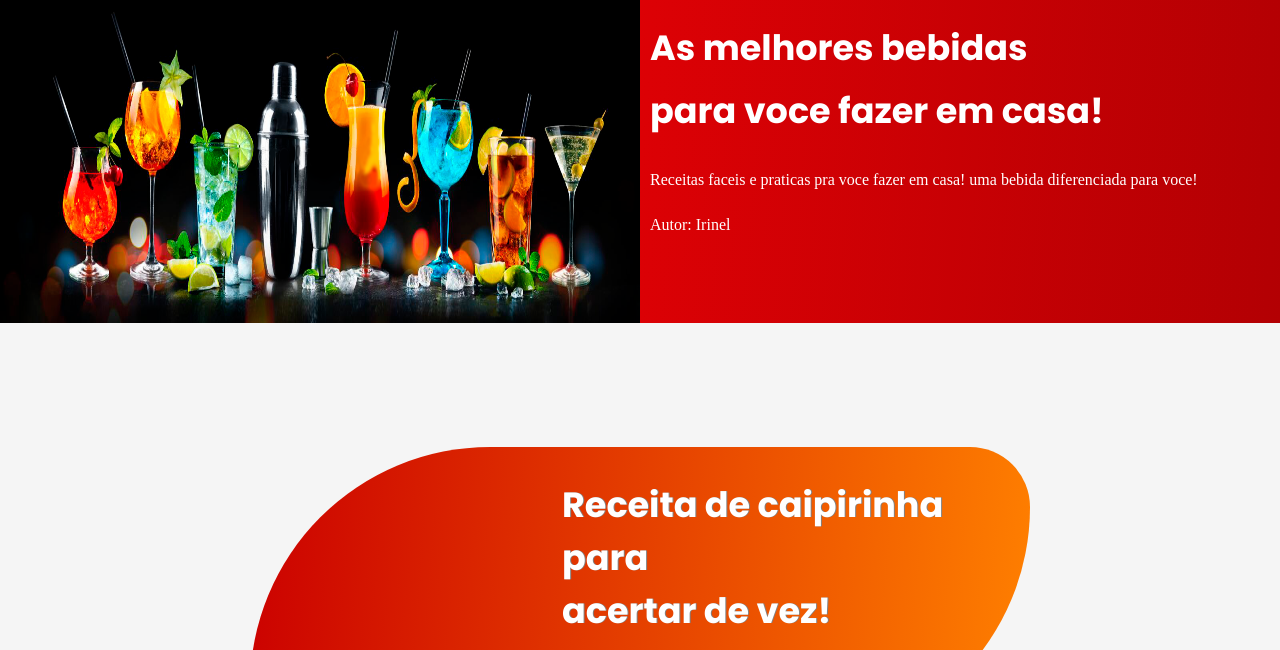
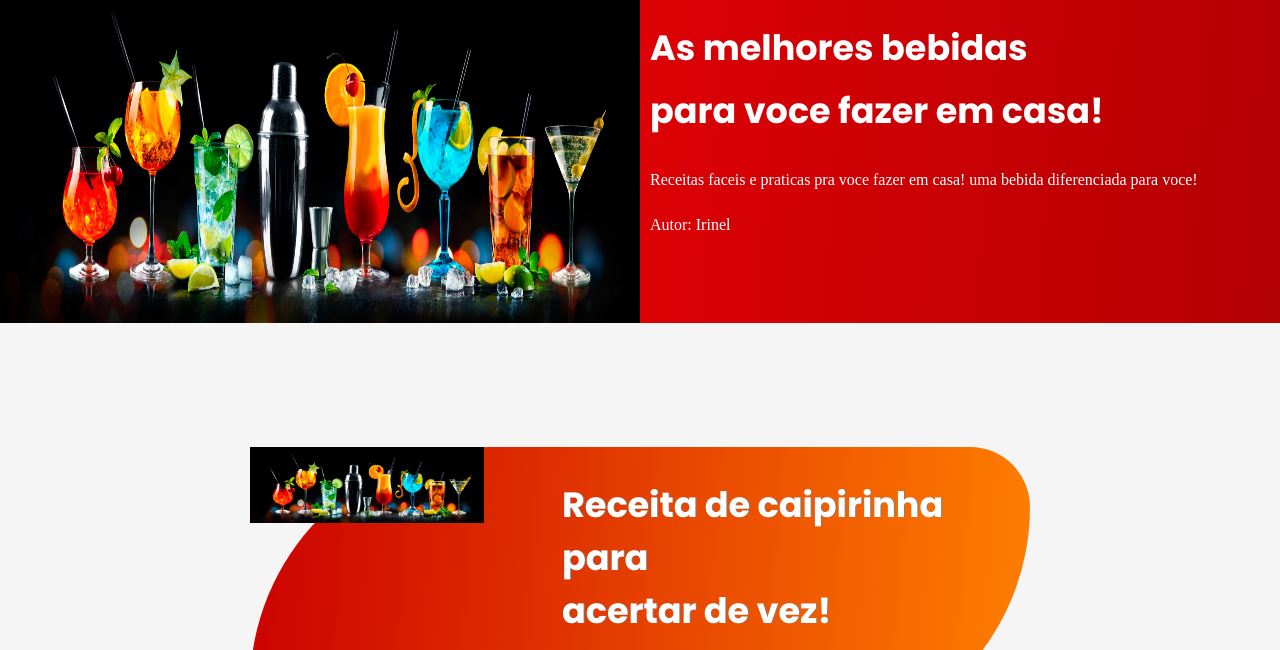
Before and after one commit to gaabezk/site-receitas, a plain HTML site: page index.html in a window 1280 px wide. Both pictures are taken after a click on the link "Bebidas". Shown: the part 122-772 px from the top of the page. Drawn offline with Linux system fonts and the light colour scheme.

Commit message:
imgposicao

```diff
--- a/assets/css/style.css
+++ b/assets/css/style.css
@@ -26,7 +26,14 @@ body{
     width: 50%;
 }
 
+.imgposicao{
+    position: absolute;
+    top: 0px;
+    left: 0px;
+}
+
 .receitas{
+    position: relative;
     border-radius: 360px 90px 360px 90px;
     background: linear-gradient(94.78deg, #cb0000, #ff8000);
     color: white;
--- a/pages/bebidas.html
+++ b/pages/bebidas.html
@@ -13,6 +13,7 @@
     <div class="row">
         <div class="col-md-12 col-sm-12 col-lg-12 col-xl-12">
             <div class="receitas">
+                <img class="imgposicao" src="./assets/img/bebidas.png" width="30%" alt="teste">
                 <a href="#" class="loadPage" data-page="caipirinha"><h1>Receita de caipirinha para<br> acertar de vez!</h1></a>
                 <p>Você foi enganada(o) sua vida inteira e agora o Receitas Mania chegou para trazer<br> verdades sobre caipirinha!</p>
             </div>
```
